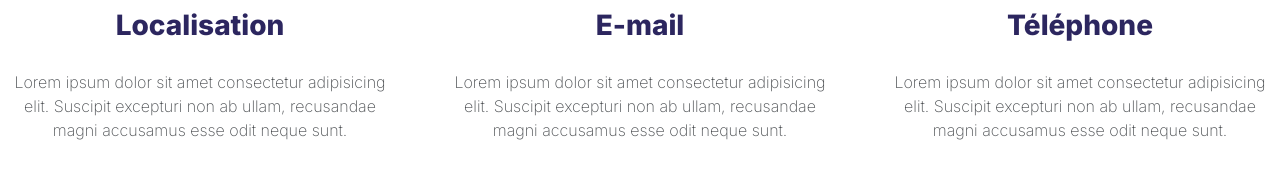
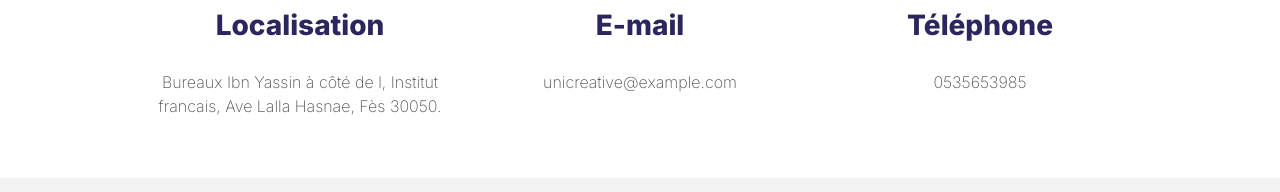
Before and after one commit to t4hher/Unicreative, a React (Vite) app in the folder frontend/: page / in a window 1280 px wide. Shown: the part 3607-3799 px from the top of the page. Built offline with nearby package versions, Linux system fonts and the light colour scheme.

Commit message:
Adjust again

```diff
--- a/frontend/src/Components/Accuiel.jsx
+++ b/frontend/src/Components/Accuiel.jsx
@@ -142,17 +142,17 @@ export default function Accueil(){
             <div className="info">
                 <img src="https://img.icons8.com/?size=100&id=2436&format=png&color=d21d16" alt="" />
                 <h3>Localisation</h3>
-                <div>Lorem ipsum dolor sit amet consectetur adipisicing elit. Suscipit excepturi non ab ullam, recusandae magni accusamus esse odit neque sunt.</div>
+                <div>Bureaux Ibn Yassin à côté de l, Institut francais, Ave Lalla Hasnae, Fès 30050.</div>
             </div>
             <div className="info">
                 <img src="https://img.icons8.com/?size=100&id=63&format=png&color=d21d16" alt="" />
                 <h3>E-mail</h3>
-                <div>Lorem ipsum dolor sit amet consectetur adipisicing elit. Suscipit excepturi non ab ullam, recusandae magni accusamus esse odit neque sunt.</div>
+                <div>unicreative@example.com</div>
             </div>
             <div className="info">
                 <img src="https://img.icons8.com/?size=100&id=9659&format=png&color=d21d16" alt="" />
                 <h3>Téléphone</h3>
-                <div>Lorem ipsum dolor sit amet consectetur adipisicing elit. Suscipit excepturi non ab ullam, recusandae magni accusamus esse odit neque sunt.</div>
+                <div>0535653985</div>
             </div>
         </div>
     </div>
--- a/frontend/src/assets/style.css
+++ b/frontend/src/assets/style.css
@@ -407,6 +407,7 @@ width: 30%;
   flex-direction: column;
   align-items: center;
   gap: 20px;
+  width: 300px;
 }
 .info h3{
   font-weight: 800;
@@ -416,4 +417,5 @@ width: 30%;
   font-weight: 200;
   opacity: 0.8;
   text-align: center;
+  max-width: 300px;
 }
```
